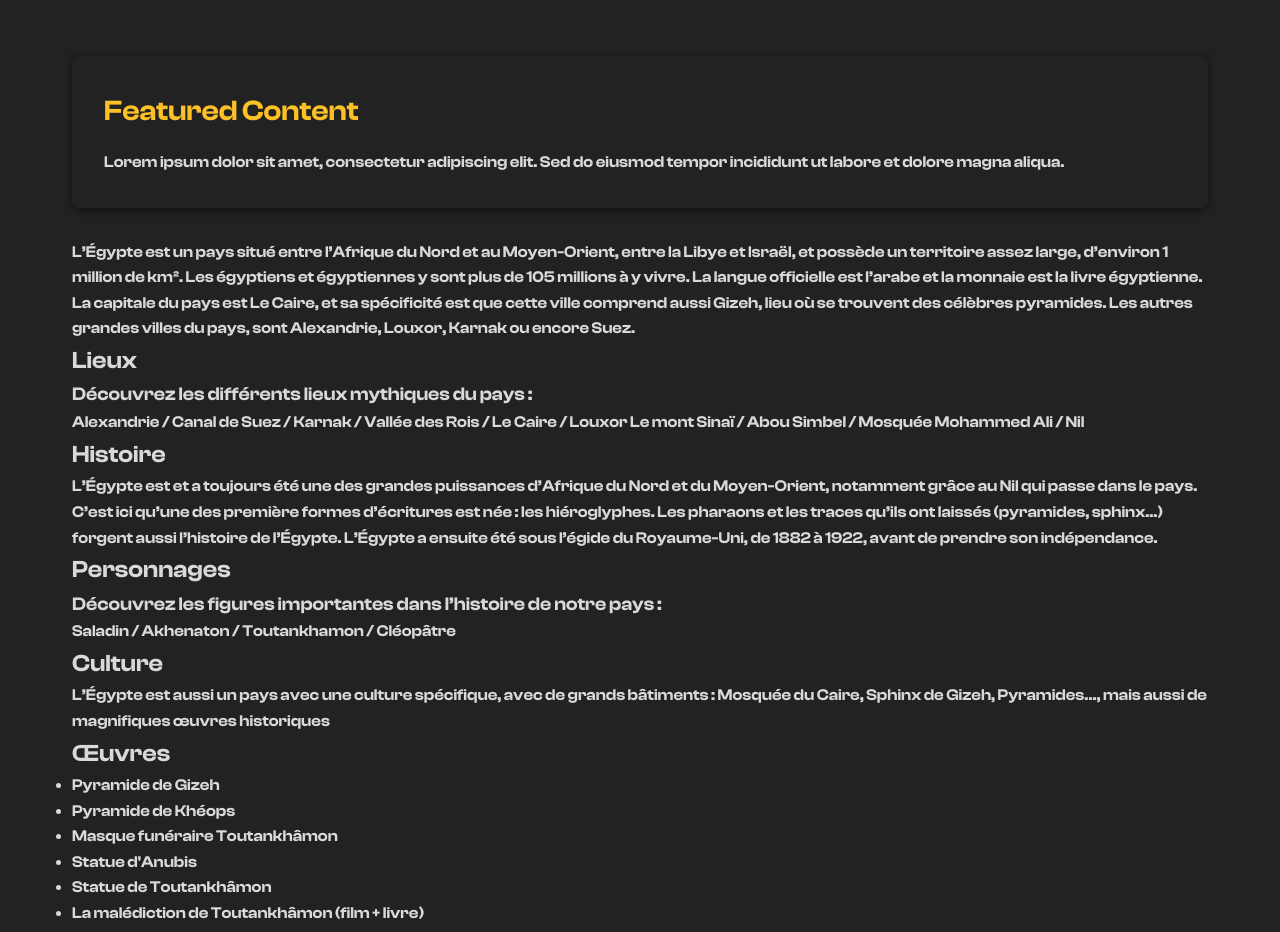
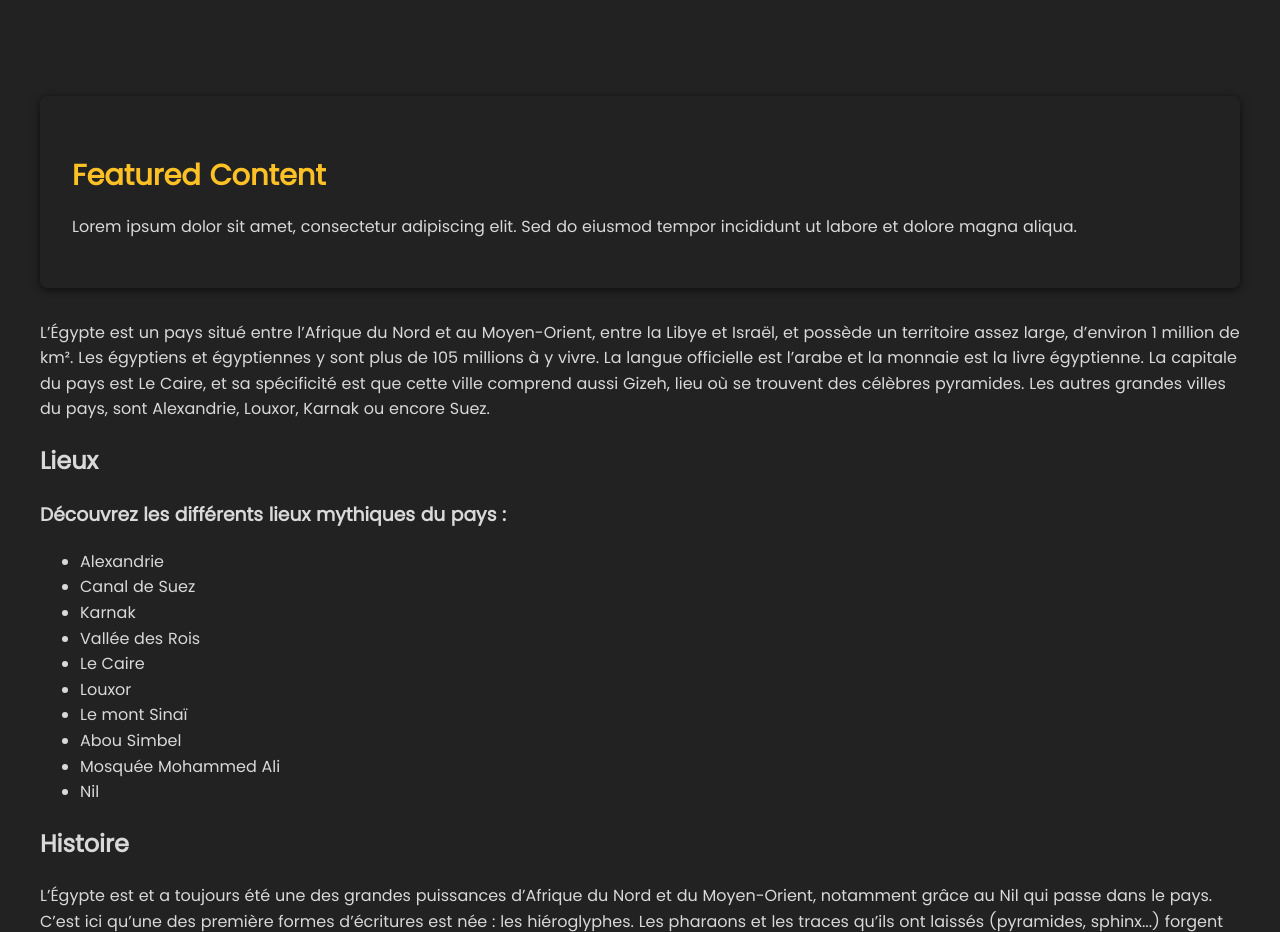
Before and after one commit to viclbrc/BUT_Info, a plain HTML site: page BUT1/recueil_des_besoins/index.html in a window 1280 px wide. Shown: the part 144-1076 px from the top of the page. Drawn offline with Linux system fonts and the light colour scheme.

Commit message:
ajout fonts

```diff
--- a/BUT1/recueil_des_besoins/index.html
+++ b/BUT1/recueil_des_besoins/index.html
@@ -12,6 +12,7 @@
     <header>
         <nav>
             <ul>
+                <img src="images/ministere.png">
                 <li><a href="index.html" class="active">Accueil</a></li>
                 <li><a href="alexandrie.html">Alexandrie</a></li>
                 <img src="/BUT1/recueil_des_besoins/images/pyramides.png">
@@ -30,8 +31,18 @@
         La capitale du pays est Le Caire, et sa spécificité est que cette ville comprend aussi Gizeh, lieu où se trouvent des célèbres pyramides. Les autres grandes villes du pays, sont Alexandrie, Louxor, Karnak ou encore Suez.
         <h2>Lieux</h2>
         <h3>Découvrez les différents lieux mythiques du pays : </h3>
-        Alexandrie / Canal de Suez / Karnak / Vallée des Rois / Le Caire / Louxor
-        Le mont Sinaï / Abou Simbel / Mosquée Mohammed Ali / Nil
+        <ul>
+            <li>Alexandrie</li>
+            <li>Canal de Suez</li>
+            <li>Karnak</li>
+            <li>Vallée des Rois</li>
+            <li>Le Caire</li>
+            <li>Louxor</li>
+            <li>Le mont Sinaï</li>
+            <li>Abou Simbel</li>
+            <li>Mosquée Mohammed Ali</li>
+            <li>Nil</li>
+        </ul>
         <h2>Histoire</h2>
         L’Égypte est et a toujours été une des grandes puissances d’Afrique du Nord et du Moyen-Orient, notamment grâce au Nil qui passe dans le pays. C’est ici qu’une des première formes d’écritures est née : les hiéroglyphes. Les pharaons et les traces qu’ils ont laissés (pyramides, sphinx...) forgent aussi l’histoire de l’Égypte.
         L’Égypte a ensuite été sous l’égide du Royaume-Uni, de 1882 à 1922, avant de prendre son indépendance.
--- a/BUT1/recueil_des_besoins/style.css
+++ b/BUT1/recueil_des_besoins/style.css
@@ -8,15 +8,8 @@
     src: url('fonts/Poppins-Regular.ttf') format('truetype');
 }
 
-
-* {
-    margin: 0;
-    padding: 0;
-    box-sizing: border-box;
-}
-
 body {
-    font-family: 'Clash Display', Tahoma, sans-serif;
+    font-family: 'Poppins', Tahoma, sans-serif;
     line-height: 1.6;
     color: #d9d9d9;
     background-color: #222223;
```
Also changed, not shown: BUT1/recueil_des_besoins/fonts/Poppins-Black.ttf (added), BUT1/recueil_des_besoins/fonts/Poppins-BlackItalic.ttf (added), BUT1/recueil_des_besoins/fonts/Poppins-Bold.ttf (added), BUT1/recueil_des_besoins/fonts/Poppins-BoldItalic.ttf (added), BUT1/recueil_des_besoins/fonts/Poppins-ExtraBold.ttf (added), BUT1/recueil_des_besoins/fonts/Poppins-ExtraBoldItalic.ttf (added), BUT1/recueil_des_besoins/fonts/Poppins-ExtraLight.ttf (added), BUT1/recueil_des_besoins/fonts/Poppins-ExtraLightItalic.ttf (added), BUT1/recueil_des_besoins/fonts/Poppins-Italic.ttf (added), BUT1/recueil_des_besoins/fonts/Poppins-Light.ttf (added), BUT1/recueil_des_besoins/fonts/Poppins-LightItalic.ttf (added), BUT1/recueil_des_besoins/fonts/Poppins-Medium.ttf (added), BUT1/recueil_des_besoins/fonts/Poppins-MediumItalic.ttf (added), BUT1/recueil_des_besoins/fonts/Poppins-Regular.ttf (added), 4 more files.
